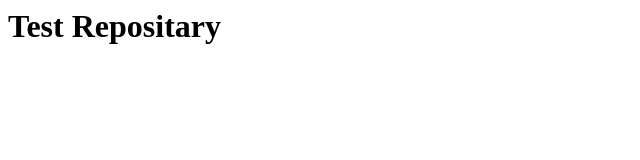
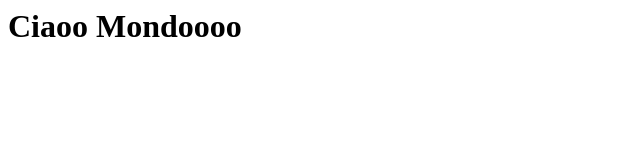
Before and after one commit to ObbyVR/code-test, a plain HTML site: page index.html in a window 1280 px wide. Shown: the whole page, without its empty margins (0-640 px from the left). Drawn offline with Linux system fonts and the light colour scheme.

Commit message:
Update index.html

```diff
--- a/index.html
+++ b/index.html
@@ -1,5 +1,5 @@
 <html>
 <body>
-<h1>Test Repositary</h1>
+<h1>Ciaoo Mondoooo</h1>
 </body>
 </html>
```
